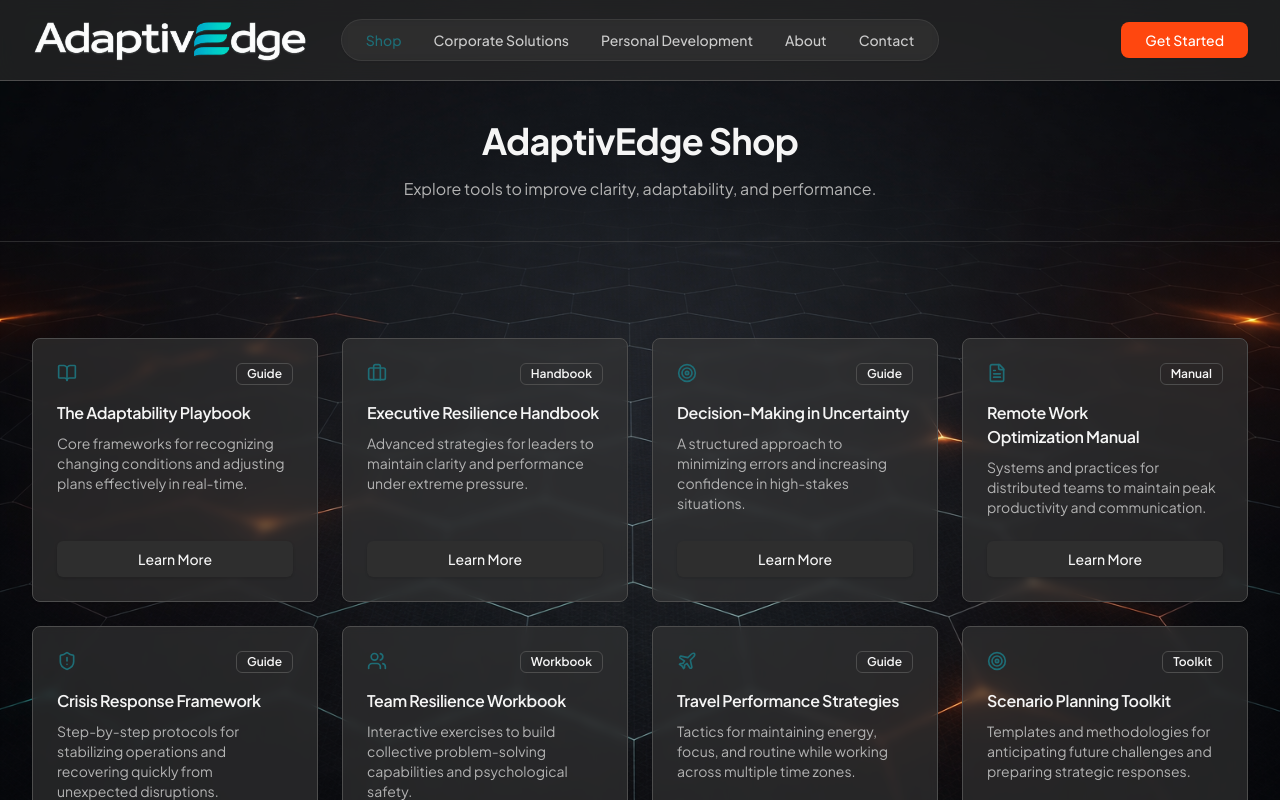
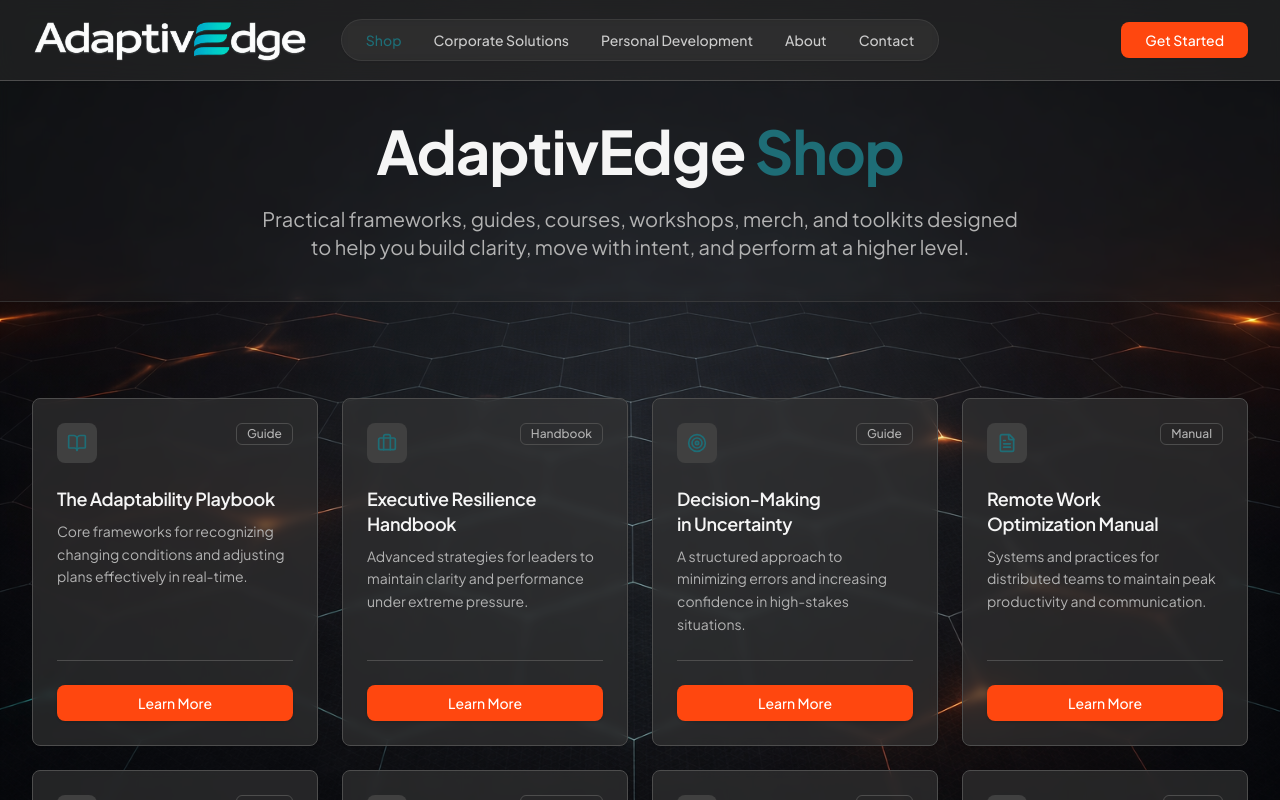
Before and after one commit to erikscomputers/adaptiveEDGE-site, a React (Vite) app: page /shop in a window 1280 px wide. Shown: the top 800 px of the page. Built offline with nearby package versions, Linux system fonts and the light colour scheme; the HTML template or start-up script is replaced by a standard one.

Commit message:
shoppage update

```diff
--- a/src/pages/ShopPage.jsx
+++ b/src/pages/ShopPage.jsx
@@ -10,7 +10,7 @@ import { Button } from '@/components/ui/button';
 import { Badge } from '@/components/ui/badge';
 import BackToTop from '@/components/BackToTop.jsx';
 
-// 👇 import shared product data
+// ✅ use shared data
 import { products } from '@/data/products';
 
 const ShopPage = () => {
@@ -20,45 +20,82 @@ const ShopPage = () => {
     <>
       <Helmet>
         <title>AdaptivEdge Shop</title>
+        <meta
+          name="description"
+          content="Explore our collection of digital guides, handbooks, and toolkits designed to build operational resilience and strategic adaptability."
+        />
       </Helmet>
 
       <div className="min-h-screen flex flex-col bg-transparent">
         <Header />
 
-        <section className="py-6 md:py-10 border-b border-border/50 text-center">
-          <h1 className="text-4xl font-bold mb-4">AdaptivEdge Shop</h1>
-          <p className="text-muted-foreground">
-            Explore tools to improve clarity, adaptability, and performance.
+        {/* Hero Section */}
+        <section className="py-6 md:py-10 bg-card/20 backdrop-blur-sm border-b border-border/50">
+          <div className="container-custom text-center">
+            <motion.div
+              initial={{ opacity: 0, y: 20 }}
+              animate={{ opacity: 1, y: 0 }}
+              transition={{ duration: 0.6 }}
+              className="max-w-3xl mx-auto"
+            >
+              <h1 className="text-4xl md:text-5xl lg:text-6xl font-bold leading-tight mb-6 text-foreground">
+                AdaptivEdge <span className="text-secondary">Shop</span>
+              </h1>
+              <p className="text-lg md:text-xl leading-relaxed text-muted-foreground">
+                Practical frameworks, guides, courses, workshops, merch, and toolkits designed to help you build clarity, move with intent, and perform at a higher level.
               </p>
+            </motion.div>
+          </div>
         </section>
 
-        <section className="section-padding">
-          <div className="container-custom grid grid-cols-1 md:grid-cols-2 lg:grid-cols-4 gap-6">
+        {/* Product Grid Section */}
+        <section className="section-padding bg-transparent">
+          <div className="container-custom">
+            <div className="grid grid-cols-1 md:grid-cols-2 lg:grid-cols-4 gap-6">
               {products.map((product, index) => (
                 <motion.div
                   key={product.id}
                   initial={{ opacity: 0, y: 20 }}
                   whileInView={{ opacity: 1, y: 0 }}
-                transition={{ delay: index * 0.1 }}
+                  viewport={{ once: true }}
+                  transition={{ duration: 0.5, delay: index * 0.1 }}
+                  className="h-full"
                 >
-                <div className="card-minimal p-6 flex flex-col h-full">
-                  <div className="flex justify-between mb-4">
-                    <product.icon className="h-5 w-5 text-secondary" />
-                    <Badge variant="outline">{product.category}</Badge>
+                  <div className="card-minimal p-6 h-full flex flex-col group">
+                    <div className="flex justify-between items-start mb-6">
+                      <div className="inline-flex items-center justify-center w-10 h-10 rounded-lg bg-muted text-secondary group-hover:bg-secondary/10 transition-colors duration-300">
+                        <product.icon className="h-5 w-5" />
+                      </div>
+                      <Badge
+                        variant="outline"
+                        className="bg-transparent border-border text-muted-foreground text-xs font-medium rounded-md"
+                      >
+                        {product.category}
+                      </Badge>
                     </div>
 
-                  <h3 className="font-semibold mb-2">{product.title}</h3>
+                    <h3 className="text-lg font-semibold leading-snug text-foreground mb-2">
+                      {product.title}
+                    </h3>
 
-                  <p className="text-sm text-muted-foreground mb-6 flex-1">
+                    <p className="text-sm leading-relaxed text-muted-foreground flex-1 mb-6">
                       {product.description}
                     </p>
 
-                  <Button onClick={() => navigate(`/product/${product.id}`)}>
+                    {/* ✅ UPDATED SECTION (price removed, button changed) */}
+                    <div className="mt-auto pt-6 border-t border-border">
+                      <Button
+                        className="w-full button-primary group/btn"
+                        onClick={() => navigate(`/product/${product.id}`)}
+                      >
                         Learn More
                       </Button>
                     </div>
+
+                  </div>
                 </motion.div>
               ))}
+            </div>
           </div>
         </section>
 
```
Lines whose indentation alone changed are shown as unchanged.
